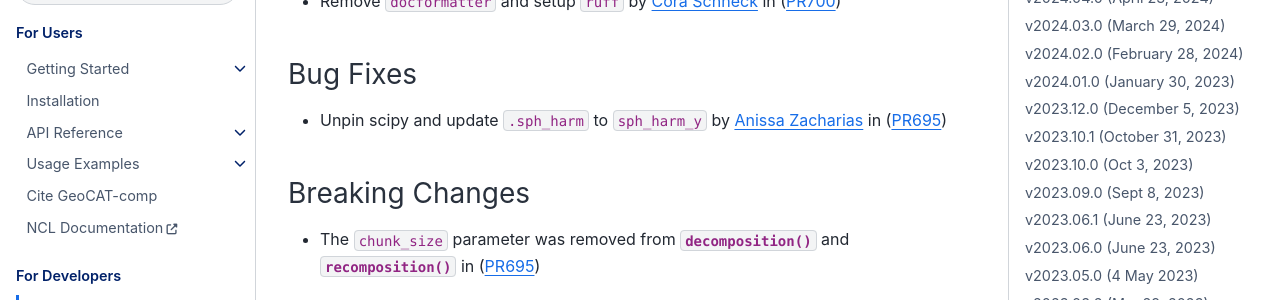
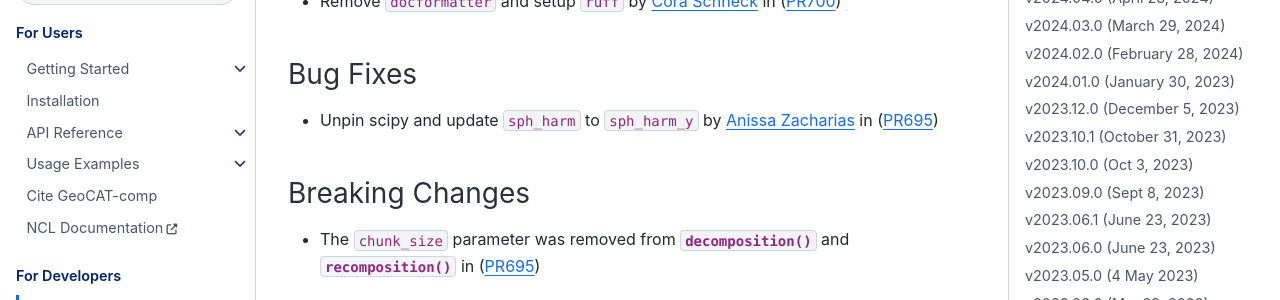
Before and after one commit to NCAR/geocat-comp, a Sphinx documentation site: the page built from docs/release-notes.rst, in a window 1280 px wide and 900 px high, scrolled down 403 px. Shown: the part 147-447 px from the top of the window. Built offline with Sphinx 7.4.7 and the Sphinx Book theme 1.1.4, drawn with Linux system fonts in a browser that asks for light colours; the version number could not be read and is left out.

Commit message:
forgot to remove that

```diff
--- a/docs/release-notes.rst
+++ b/docs/release-notes.rst
@@ -24,7 +24,7 @@
 
 Bug Fixes
 ^^^^^^^^^
-* Unpin scipy and update ``.sph_harm`` to ``sph_harm_y`` by `Anissa Zacharias`_ in (:pr:`695`)
+* Unpin scipy and update ``sph_harm`` to ``sph_harm_y`` by `Anissa Zacharias`_ in (:pr:`695`)
 
 
 Breaking Changes
```
